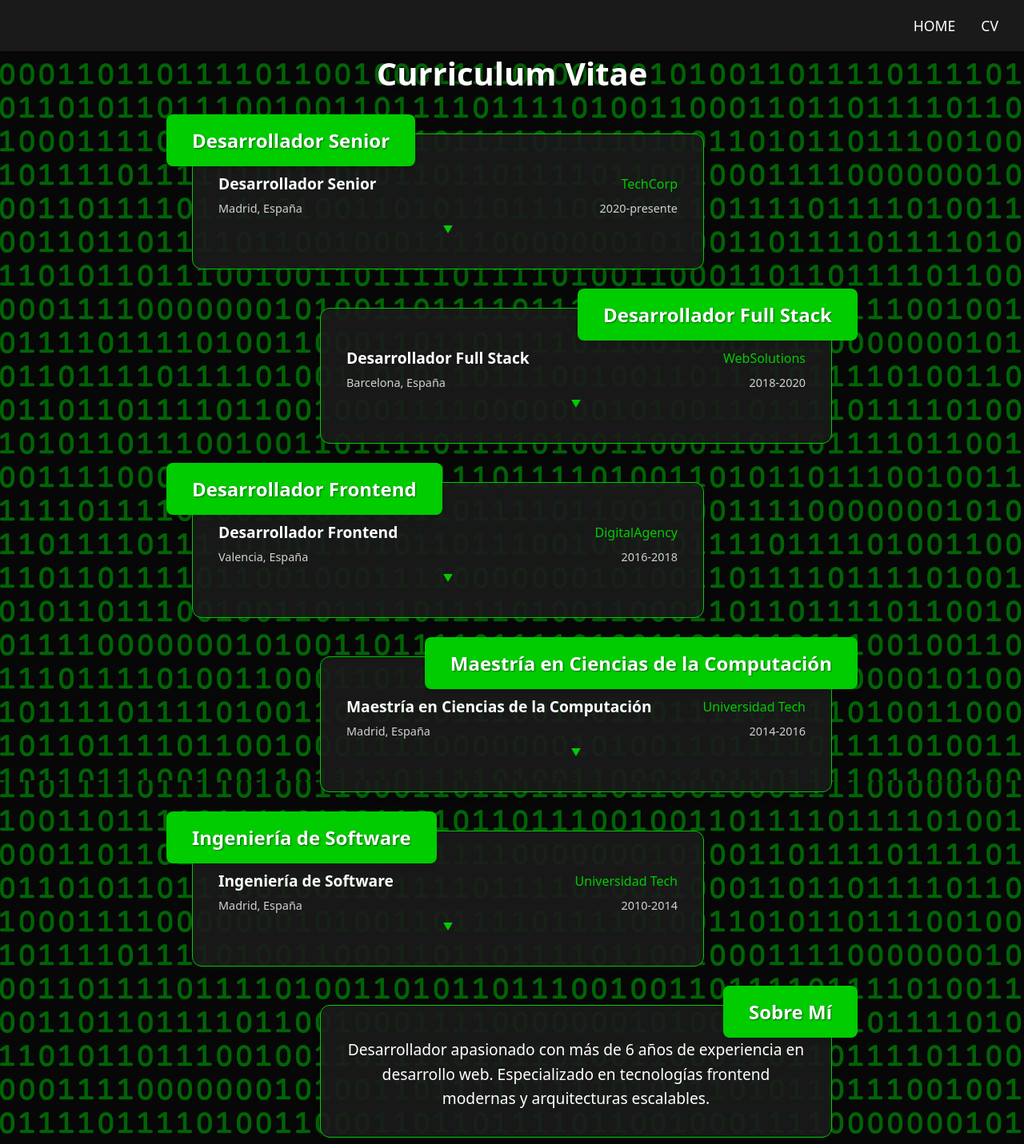
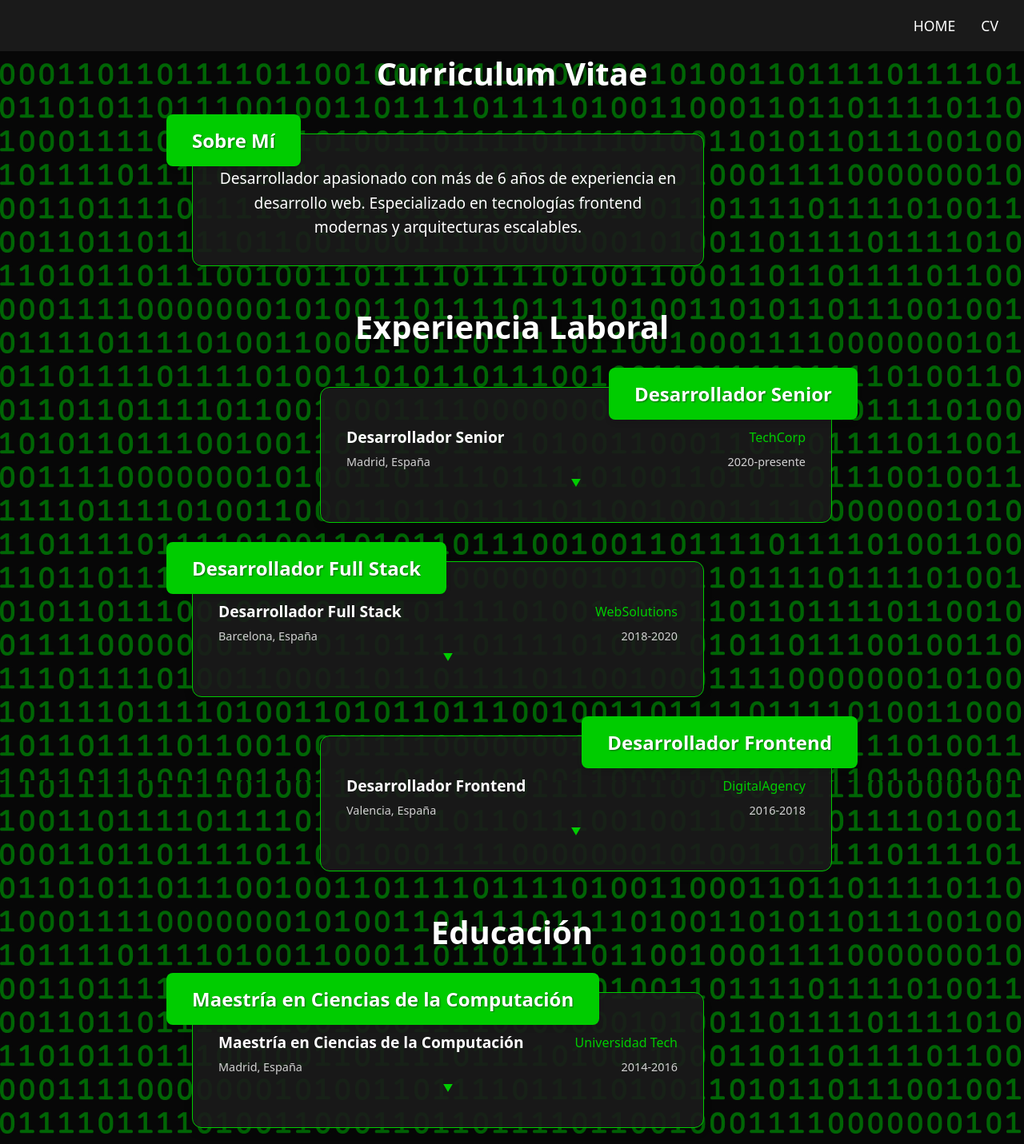
Before and after one commit to ozkar-co/personal-site, a React (Vite) app: page /cv in a window 1280 px wide. Shown: the top 1431 px of the page at 80% size. Built offline with nearby package versions, Linux system fonts and the light colour scheme.

Commit message:
Enhance CV component, and improve ExperienceCard styles.

```diff
--- a/src/components/CV/CV.tsx
+++ b/src/components/CV/CV.tsx
@@ -6,8 +6,13 @@ export const CV = () => {
   return (
     <div className="cv">
       <h1>Curriculum Vitae</h1>
-
+      <CVCard
+        title="Sobre Mí"
+        content="Desarrollador apasionado con más de 6 años de experiencia en desarrollo web. Especializado en tecnologías frontend modernas y arquitecturas escalables."
+      />
+      <h1>Experiencia Laboral</h1>
       <ExperienceCard
+        alignRight
         position="Desarrollador Senior"
         organization="TechCorp"
         location="Madrid, España"
@@ -31,10 +36,10 @@ export const CV = () => {
           "Integración de sistemas de pago y autenticación",
           "Mantenimiento y mejora de bases de datos"
         ]}
-        alignRight
       />
 
       <ExperienceCard
+        alignRight
         position="Desarrollador Frontend"
         organization="DigitalAgency"
         location="Valencia, España"
@@ -46,7 +51,7 @@ export const CV = () => {
           "Integración con APIs de terceros"
         ]}
       />
-
+      <h1>Educación</h1>
       <ExperienceCard
         position="Maestría en Ciencias de la Computación"
         organization="Universidad Tech"
@@ -58,10 +63,9 @@ export const CV = () => {
           "Participación en proyectos de investigación",
           "Premio a la mejor tesis del año"
         ]}
+      />
+      <ExperienceCard
         alignRight
-      />
-
-      <ExperienceCard
         position="Ingeniería de Software"
         organization="Universidad Tech"
         location="Madrid, España"
@@ -74,11 +78,6 @@ export const CV = () => {
         ]}
       />
 
-      <CVCard
-        title="Sobre Mí"
-        content="Desarrollador apasionado con más de 6 años de experiencia en desarrollo web. Especializado en tecnologías frontend modernas y arquitecturas escalables."
-        alignRight
-      />
     </div>
   );
 }
--- a/src/components/CV/ExperienceCard.scss
+++ b/src/components/CV/ExperienceCard.scss
@@ -52,6 +52,7 @@
     transition: max-height 0.3s ease-out, padding 0.3s ease-out, opacity 0.3s ease-out;
     padding: 0 1rem;
     opacity: 0;
+    text-align: left;
 
     &.expanded {
       max-height: 500px;
@@ -63,10 +64,13 @@
     ul {
       margin: 0;
       padding-left: 1.2rem;
+      list-style-position: outside;
+      text-align: left;
 
       li {
         margin-bottom: 0.5rem;
         line-height: 1.6;
+        text-align: left;
 
         &:last-child {
           margin-bottom: 0;
```
